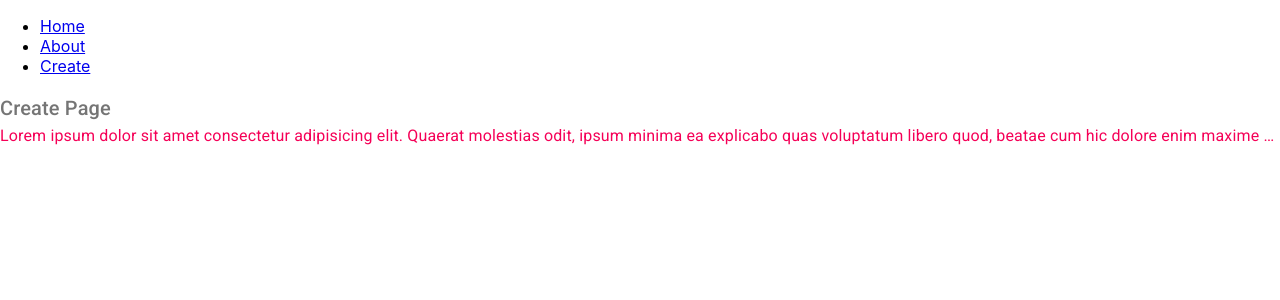
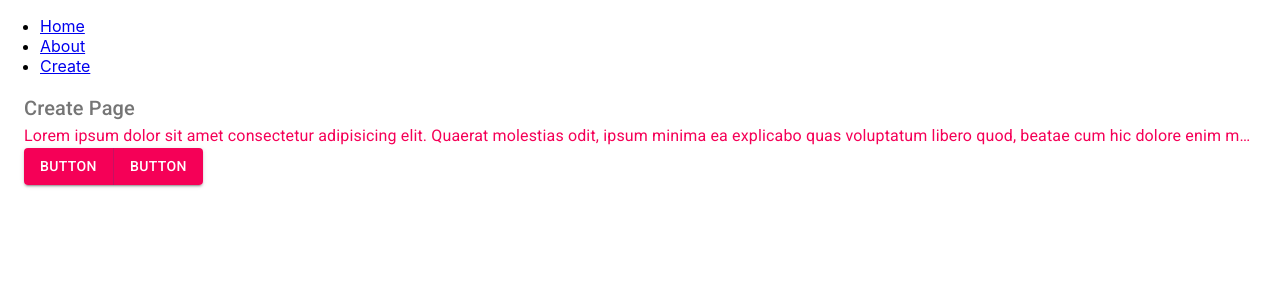
Before and after one commit to BIKASH-DASH/Material, a React (Create React App) app in the folder my-app/: page /create in a window 1280 px wide. Shown: the top 300 px of the page. Built offline with nearby package versions, Linux system fonts and the light colour scheme; the HTML template or start-up script is replaced by a standard one.

Commit message:
Container and button

```diff
--- a/my-app/src/pages/Create.js
+++ b/my-app/src/pages/Create.js
@@ -1,8 +1,9 @@
 import React from 'react'
-import {Typography} from '@material-ui/core'
+import {Typography,Button,ButtonGroup,Container} from '@material-ui/core'
 export default function Create() {
     return (
-        <div>
+        <Container>
+
             <Typography variant="h6" component="h2" gutterBottom="" color='textSecondary' >Create Page</Typography>
             <Typography
             color="secondary"
@@ -10,6 +11,10 @@ export default function Create() {
             >
                 Lorem ipsum dolor sit amet consectetur adipisicing elit. Quaerat molestias odit, ipsum minima ea explicabo quas voluptatum libero quod, beatae cum hic dolore enim maxime consequatur. Aliquam non est pariatur.
             </Typography>
-        </div>
+            <ButtonGroup variant="contained" color="secondary">
+                <Button type="submit"  >Button</Button>
+                <Button type="submit"   >Button</Button>
+            </ButtonGroup>
+        </Container>
     )
 }
```
